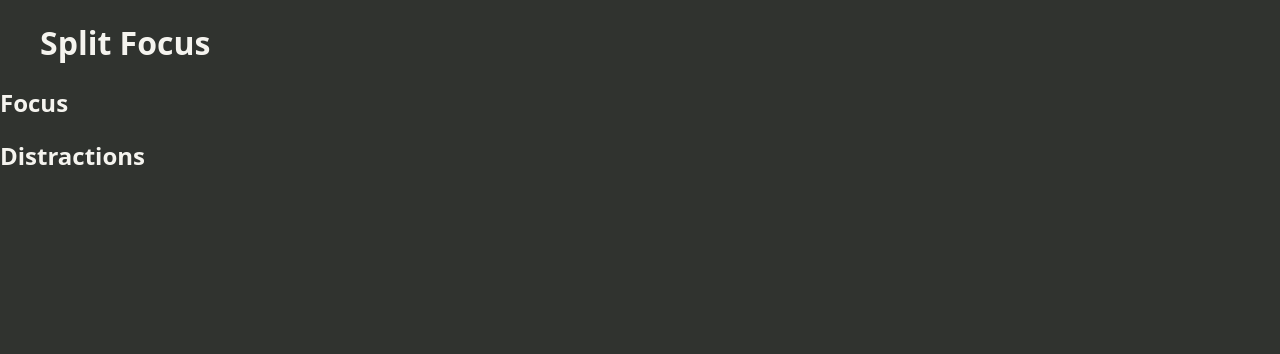
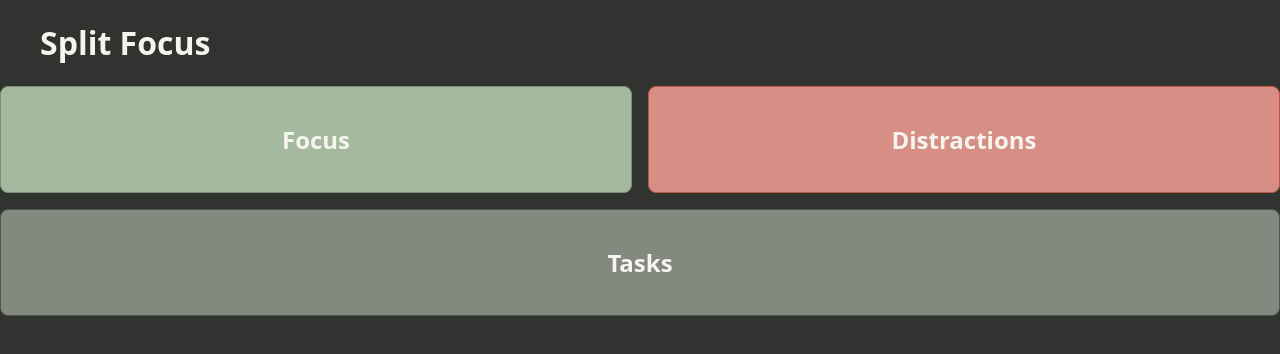
Before and after one commit to PokeGlitched/split-focus, a website built with Vite: page index.html in a window 1280 px wide. Built offline with nearby package versions, Linux system fonts and the light colour scheme.

Commit message:
made dashboard with panels for all sections (focus, distractoins, tasks)

```diff
--- a/src/main.js
+++ b/src/main.js
@@ -12,5 +12,9 @@ document.querySelector("#app").innerHTML = `
                <section id="distractions">
                     <h2> Distractions </h2>
                </section>
+
+               <section id="tasks">
+                    <h2> Tasks </h2>
+               </section>
 </main>
 `
--- a/src/style.css
+++ b/src/style.css
@@ -14,8 +14,9 @@
   * {
     box-sizing: border-box;
   }
+  }
 
-  body {
+body {
     margin: 0;
     min-height: 100vh;
     background-color: var(--bg);
@@ -23,7 +24,35 @@
     font-family: var(--sans);
   }
 
-  h1 {
+h1 {
     margin-left: 5vh;
   }
-}
+
+#dashboard {
+    display: grid;
+    grid-template-columns: 1fr 1fr;
+    gap: 16px;
+  }
+
+#dashboard > section {
+    border-radius: 8px;
+    padding: 16px;
+    text-align: center;
+    color: #f5f4ef;
+  }
+
+#dashboard #focus {
+    border: 1px solid #7E8A7B;
+    background-color: #a4b99d;
+  }
+
+#dashboard #distractions {
+    border: 1px solid #C25647;
+    background-color: #d68e85;
+  }
+
+#dashboard #tasks {
+    border: 1px solid #50544D;
+    background-color: #83897E;
+    grid-column: 1/3;
+  }
```
